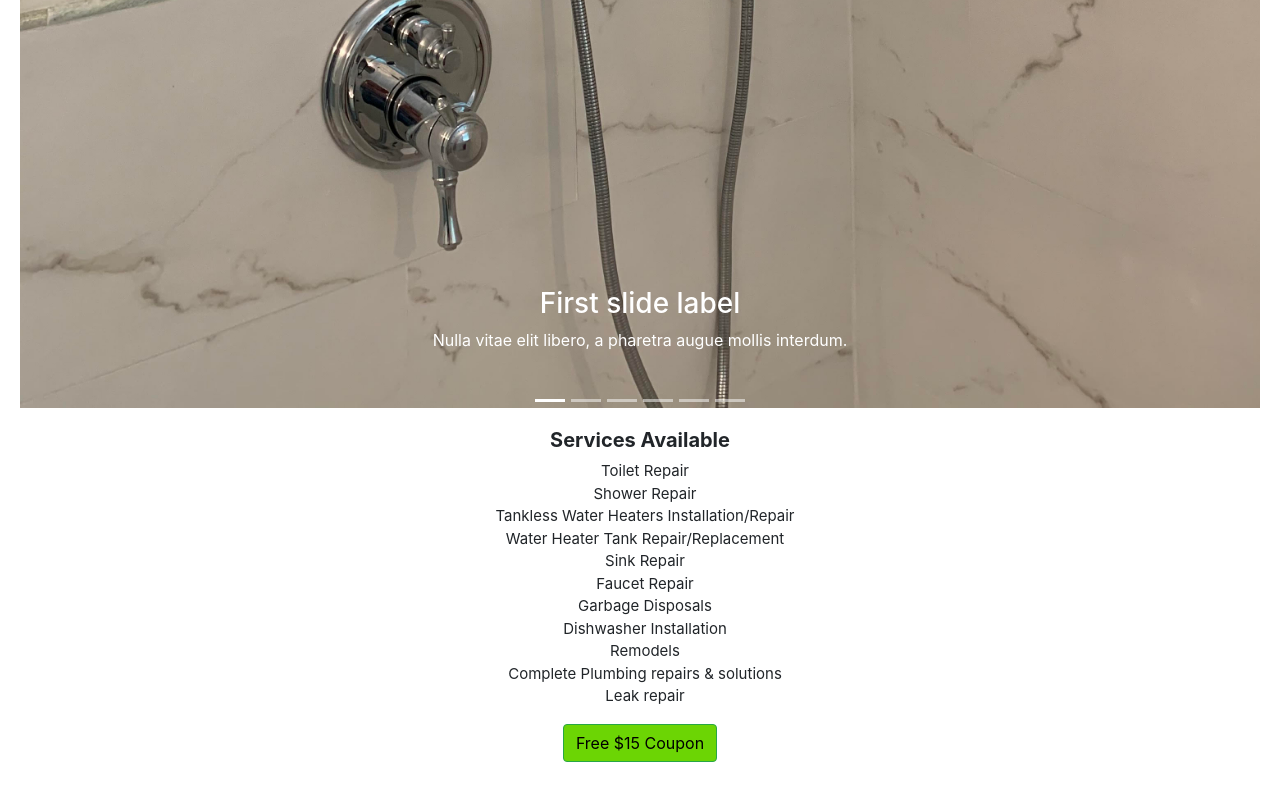
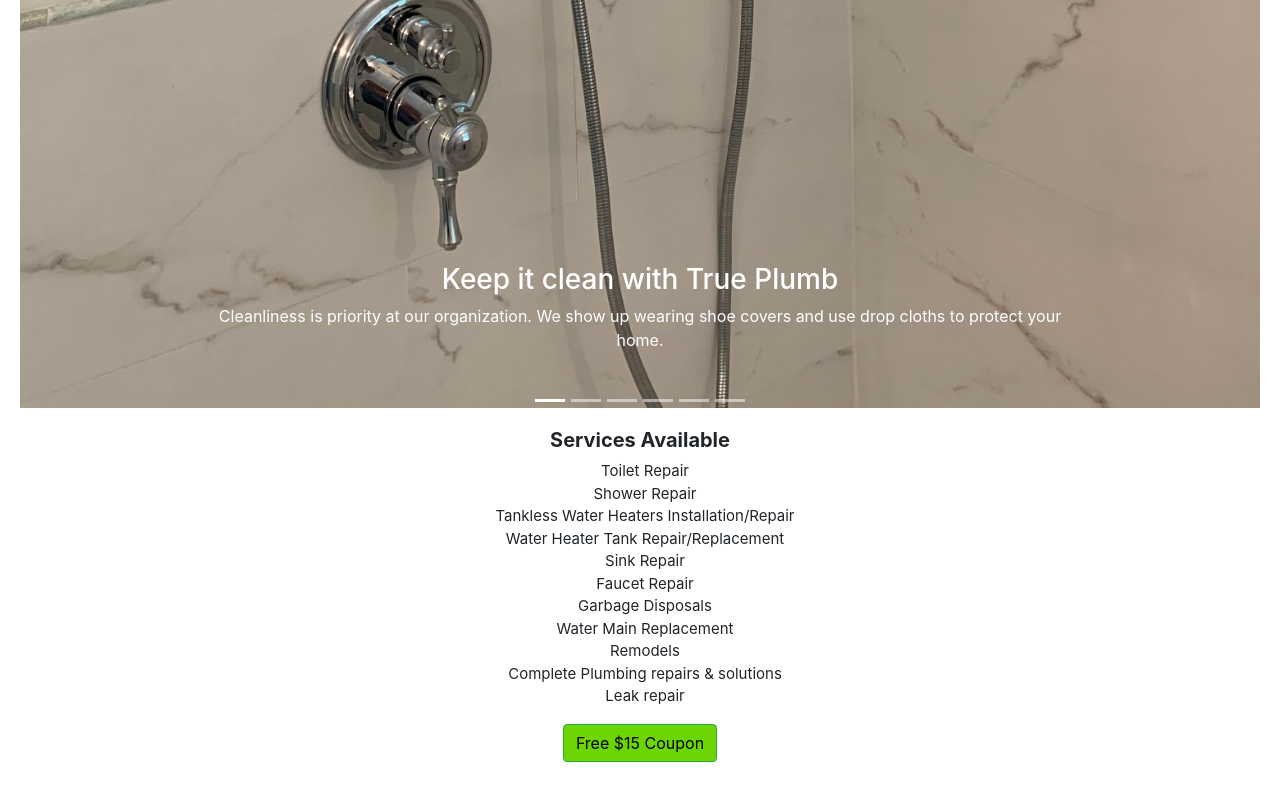
Before and after one commit to alehr45/true-plumb, a React (Create React App) app: page / in a window 1280 px wide. Both pictures are taken after a click on the item 550 px from the left and 2028 px from the top of the page. Shown: the part 1628-2428 px from the top of the page. Built offline with nearby package versions, Linux system fonts and the light colour scheme.

Commit message:
slide info

```diff
--- /dev/null
+++ b/src/components/Footer.js
@@ -0,0 +1,26 @@
+import React from "react";
+import { Navbar , Container, NavbarBrand } from "react-bootstrap";
+
+
+
+function Footer() {
+    return (
+
+        <div className="fixed-bottom">
+        <Navbar color="dark" dark>
+            <Container>
+                <NavbarBrand></NavbarBrand>
+            </Container>
+        </Navbar>
+    </div>
+
+
+
+
+    )
+
+
+
+};
+
+export default Footer;
--- a/src/components/Home.js
+++ b/src/components/Home.js
@@ -1,6 +1,7 @@
 import React from "react";
 import { Image, Button, Carousel } from "react-bootstrap";
 import { SocialIcon } from 'react-social-icons';
+import Footer from '../components/Footer';
 import logo from "../images/logo1.png";
 import pic1 from "../images/trueplumb-image1.jpeg";
 import pic2 from "../images/trueplumb-image2.jpeg";
@@ -42,46 +43,49 @@
         <Carousel.Item>
           <img className="d-block w-100" src={pic1} alt="First slide" />
           <Carousel.Caption>
-            <h3>First slide label</h3>
-            <p>Nulla vitae elit libero, a pharetra augue mollis interdum.</p>
+            <h3>Keep it clean with True Plumb</h3>
+            <p>Cleanliness is priority at our organization. We show up wearing shoe covers and use drop cloths to protect your home.</p>
           </Carousel.Caption>
         </Carousel.Item>
         <Carousel.Item>
           <img className="d-block w-100" src={pic2} alt="Second slide" />
 
           <Carousel.Caption>
-            <h3>Second slide label</h3>
-            <p>Lorem ipsum dolor sit amet, consectetur adipiscing elit.</p>
+            <h3>We Take the Time</h3>
+            <p>We will make sure that everything is true and plumb before we leave. Anything worth doing is worth doing right!</p>
           </Carousel.Caption>
         </Carousel.Item>
         <Carousel.Item>
           <img className="d-block w-100" src={pic3} alt="Third slide" />
           <Carousel.Caption>
-            <h3>Third slide label</h3>
+            <h3>We Stand Behind the Work</h3>
             <p>
-              Praesent commodo cursus magna, vel scelerisque nisl consectetur.
+            You shouldn't pay to worry! Upon hiring us you can depend on the quality, we offer a 90 day labor guarantee.
             </p>
           </Carousel.Caption>
         </Carousel.Item>
         <Carousel.Item>
           <img className="d-block w-100" src={pic4} alt="Fourth slide" />
           <Carousel.Caption>
-            <h3>Fourth slide label</h3>
-            <p>Nulla vitae elit libero, a pharetra augue mollis interdum.</p>
+            <h3>Free Estimates</h3>
+            <p>We would be thrilled to come take a look at your upcoming project! Call the office to set up an estimate, sometimes we can even quote you over the phone.</p>
           </Carousel.Caption>
         </Carousel.Item>
         <Carousel.Item>
           <img className="d-block w-100" src={pic5} alt="First slide" />
           <Carousel.Caption>
-            <h3>Fifth slide label</h3>
-            <p>Nulla vitae elit libero, a pharetra augue mollis interdum.</p>
+            <h3>No Job is Too Small
+</h3>
+            <p>We can handle any plumbing related issue in your house. If you have a running toilet, drip at a shower head, or even a strange thumping sound under the house, you can depend on us to solve the problem.
+</p>
           </Carousel.Caption>
         </Carousel.Item>
         <Carousel.Item>
           <img className="d-block w-100" src={pic6} alt="First slide" />
           <Carousel.Caption>
-            <h3>Sixth slide label</h3>
-            <p>Nulla vitae elit libero, a pharetra augue mollis interdum.</p>
+            <h3>Mission Statement</h3>
+            <p>At True Plumb, it is our ultimate goal to forge long lasting relationships with our customers and community.  We believe this goal can be achieved by working to perfect our trade, focusing on cleanliness, and honestly by being nice to one another.
+</p>
           </Carousel.Caption>
         </Carousel.Item>
       </Carousel>
@@ -96,7 +100,7 @@
       <li>Sink Repair</li>
       <li>Faucet Repair</li>
       <li>Garbage Disposals</li>
-      <li>Dishwasher Installation</li>
+      <li>Water Main Replacement</li>
       <li>Remodels</li>
       <li>Complete Plumbing repairs & solutions</li>
       <li>Leak repair</li>
@@ -107,7 +111,7 @@
           <span>Free $15 Coupon</span>
         </Button>
       </a>
-
+      <Footer/>
     </div>
 
 
```
Also changed, not shown: src/index.css (line endings or trailing spaces).
